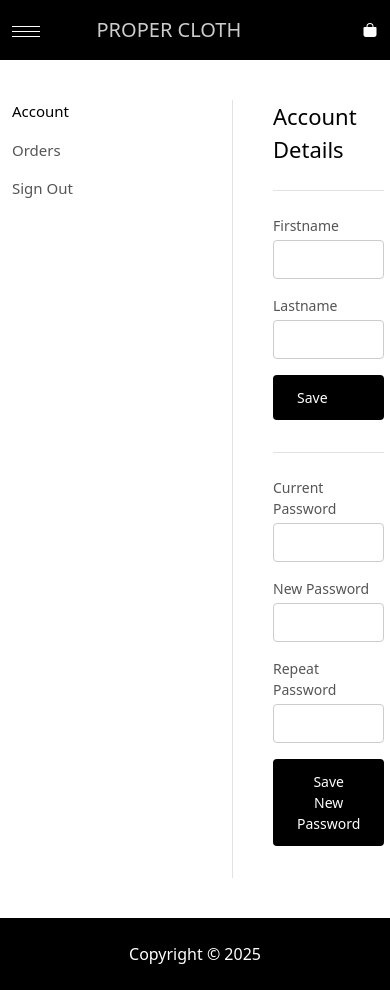
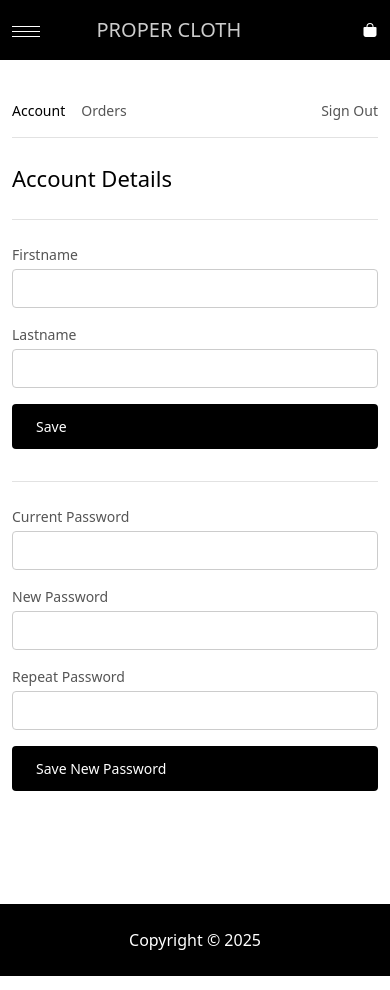
Before and after one commit to nahidaghazada/proper, a React (Vite) app: page /account in a window 390 px wide. Built offline with nearby package versions, Linux system fonts and the light colour scheme; no server answers.

Commit message:
orders account mobile

```diff
--- a/src/components/card/Account.jsx
+++ b/src/components/card/Account.jsx
@@ -22,21 +22,20 @@ function Account() {
         <>
             <Header />
             <main className="min-h-screen px-3 md:px-8 lg:px-12 py-10">
+                <div className="flex gap-4 mb-6 md:hidden text-[14px] text-[#555] border-b border-[#e2e2e2] pb-4">
+                    <button onClick={() => setTab("account")} className={`cursor-pointer hover:text-black transition ${tab === "account" ? "text-black font-medium" : ""}`}>Account</button>
+                    <button onClick={() => setTab("orders")} className={`cursor-pointer hover:text-black transition ${tab === "orders" ? "text-black font-medium" : ""}`}>Orders</button>
+                    <button onClick={handleLogout} className="cursor-pointer hover:text-black transition ml-auto">Sign Out</button>
+                </div>
                 <div className="flex gap-10">
-                    <div className="w-[180px] shrink-0">
+                    <div className="hidden md:block w-[180px] shrink-0">
                         <ul className="space-y-4 text-[#555] text-[15px]">
-                            <li>
-                                <button onClick={() => setTab("account")} className={`cursor-pointer hover:text-black transition ${tab === "account" ? "text-black font-medium" : ""}`}>Account</button>
-                            </li>
-                            <li>
-                                <button onClick={() => setTab("orders")} className={`cursor-pointer hover:text-black transition ${tab === "orders" ? "text-black font-medium" : ""}`}>Orders</button>
-                            </li>
-                            <li>
-                                <button onClick={handleLogout} className="cursor-pointer hover:text-black transition">Sign Out</button>
-                            </li>
+                            <li><button onClick={() => setTab("account")} className={`cursor-pointer hover:text-black transition ${tab === "account" ? "text-black font-medium" : ""}`}>Account</button></li>
+                            <li><button onClick={() => setTab("orders")} className={`cursor-pointer hover:text-black transition ${tab === "orders" ? "text-black font-medium" : ""}`}>Orders</button></li>
+                            <li><button onClick={handleLogout} className="cursor-pointer hover:text-black transition">Sign Out</button></li>
                         </ul>
                     </div>
-                    <div className="flex-1 border-l border-[#e2e2e2] pl-10">
+                    <div className="flex-1 min-w-0 md:border-l md:border-[#e2e2e2] md:pl-10">
                         {tab === "account" && <AccountDetails user={user} />}
                         {tab === "orders" && <AccountOrder />}
                     </div>
--- a/src/components/card/Orders.jsx
+++ b/src/components/card/Orders.jsx
@@ -14,23 +14,27 @@ function Orders() {
     return (
         <>
             <Header />
-            <div className="max-w-5xl mx-auto px-4 py-10 flex gap-10">
-                <div className="w-48 shrink-0 space-y-4">
+            <div className="max-w-5xl mx-auto px-4 py-10">
+                <div className="flex gap-4 mb-6 md:hidden text-[14px] text-[#555] border-b border-[#e2e2e2] pb-4">
+                    <p onClick={() => navigate("/account")} className="cursor-pointer hover:text-black">Account</p>
+                    <p onClick={() => navigate("/account/orders")} className="cursor-pointer font-medium text-black">Orders</p>
+                    <p onClick={() => navigate("/logout")} className="cursor-pointer hover:text-black ml-auto">Sign Out</p>
+                </div>
+                <div className="flex gap-10">
+                    <div className="hidden md:block w-48 shrink-0 space-y-4">
                         <p onClick={() => navigate("/account")} className="cursor-pointer text-gray-500 hover:text-black">Account</p>
                         <p onClick={() => navigate("/account/orders")} className="cursor-pointer font-medium text-black">Orders</p>
                         <p onClick={() => navigate("/logout")} className="cursor-pointer text-gray-500 hover:text-black">Sign Out</p>
                     </div>
-
-                <div className="flex-1">
+                    <div className="flex-1 min-w-0">
                         <h1 className="text-2xl font-medium mb-6">Orders</h1>
 
                         {orders.length === 0 && (
                             <p className="text-gray-500">No orders yet.</p>
                         )}
-
                         {orders.map((order) => (
                             <div key={order._id} className="border border-gray-200 rounded mb-6">
-                            <div className="grid grid-cols-3 px-6 py-4 text-sm border-b border-gray-200">
+                                <div className="grid grid-cols-2 md:grid-cols-3 px-6 py-4 text-sm border-b border-gray-200">
                                     <div>
                                         <p className="text-xs text-gray-400">Order Date</p>
                                         <p className="text-gray-800 mt-1">
@@ -39,7 +43,7 @@ function Orders() {
                                             })}
                                         </p>
                                     </div>
-                                <div>
+                                    <div className="hidden md:block">
                                         <p className="text-xs text-gray-400">Order Summary</p>
                                         <p className="text-gray-800 mt-1">{order.list?.length} item(s)</p>
                                     </div>
@@ -48,7 +52,6 @@ function Orders() {
                                         <p className="text-gray-800 mt-1">$ {order.totalPrice}</p>
                                     </div>
                                 </div>
-
                                 {order.list?.map((item, i) => (
                                     <div key={i} className="flex gap-6 px-6 py-4 border-b last:border-b-0">
                                         <div className="w-24 h-28 bg-gray-50 rounded overflow-hidden">
@@ -67,6 +70,7 @@ function Orders() {
                         ))}
                     </div>
                 </div>
+            </div>
             <Footer />
         </>
     )
```
Lines whose indentation alone changed are shown as unchanged.
